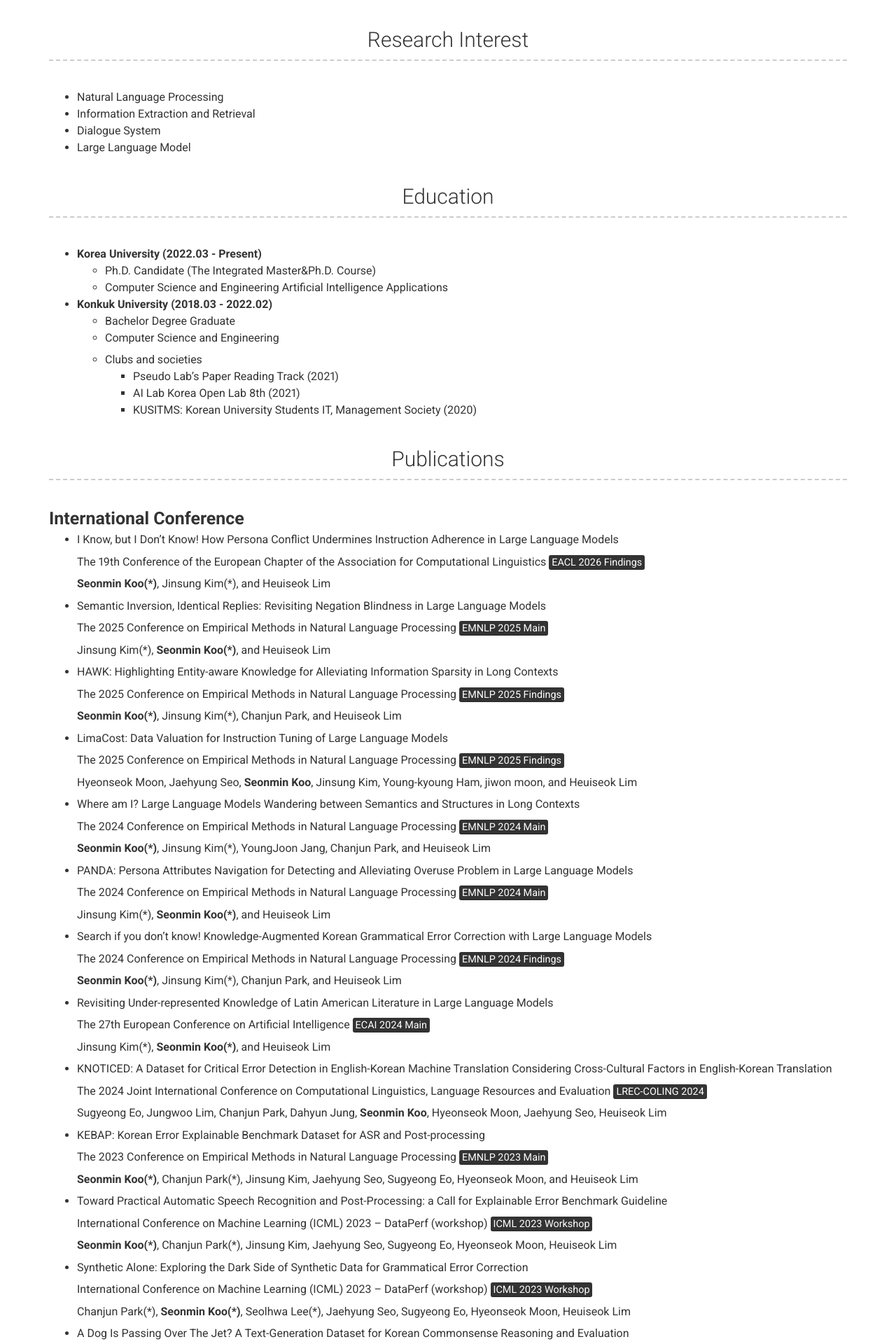
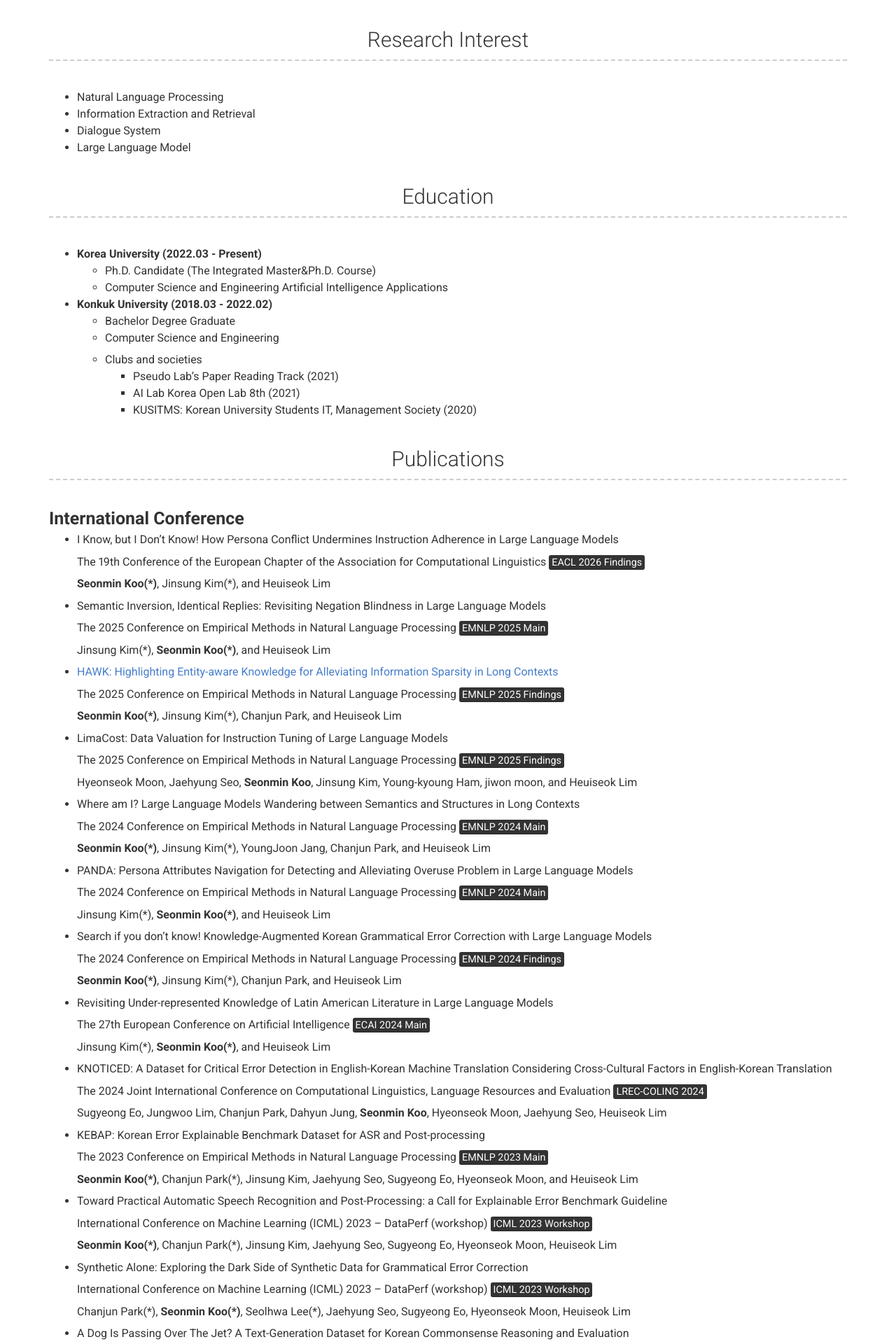
Before and after one commit to seonminkoo/seonminkoo.github.io, a Jekyll site: the page built from index.md, in a window 1280 px wide. Shown: the part 690-2610 px from the top of the page at 70% size. Built offline with Jekyll 4.4.1, drawn with Linux system fonts in a browser that asks for light colours; nearby versions of some CDN libraries.

Commit message:
Update _config.yml

```diff
--- a/_config.yml
+++ b/_config.yml
@@ -102,7 +102,7 @@ content:
 
           Jinsung Kim(\*), **Seonmin Koo(\*)**, and Heuiseok Lim
 
-        - HAWK: Highlighting Entity-aware Knowledge for Alleviating Information Sparsity in Long Contexts
+        - [HAWK: Highlighting Entity-aware Knowledge for Alleviating Information Sparsity in Long Contexts](https://aclanthology.org/2025.findings-emnlp.708/)
 
           The 2025 Conference on Empirical Methods in Natural Language Processing <mark>EMNLP 2025 Findings</mark>
 
```
